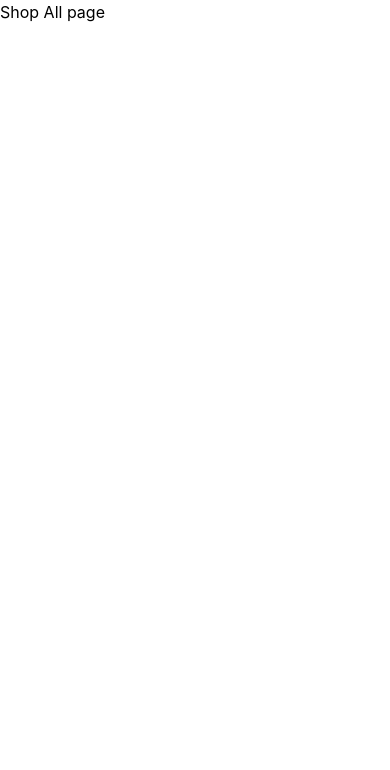
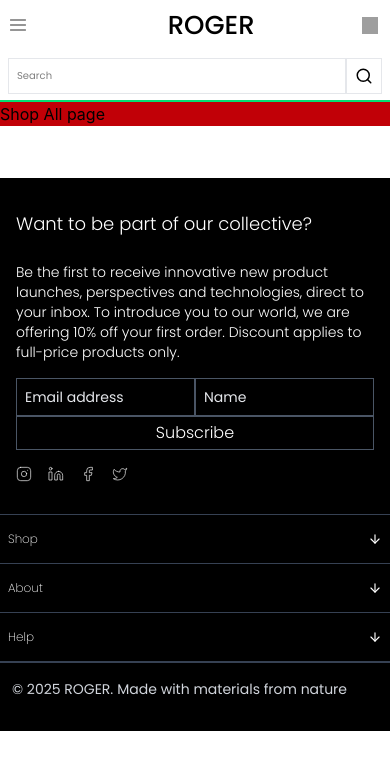
Before and after one commit to MohammedTausif/ecommerce, a React (Vite) app in the folder frontend/: page /shop-all in a window 390 px wide. Shown: the top 770 px of the page. Built offline with nearby package versions, Linux system fonts and the light colour scheme; grey boxes are pictures that could not be loaded; a web font is replaced by a local one.

Commit message:
added mobile navbar

```diff
--- a/frontend/src/App.jsx
+++ b/frontend/src/App.jsx
@@ -13,8 +13,8 @@ function App() {
     <Routes>
       <Route path='/' element={<UserLayout/>}>
       <Route index element={<Home/>}/>
+      <Route path='shop-all' element={ <ShopAll/>}/>
       </Route>
-      <Route path='shop-all' element={ <ShopAll/>}/>
     </Routes>
     </BrowserRouter>
    </>
--- a/frontend/src/components/Common/Navbar.jsx
+++ b/frontend/src/components/Common/Navbar.jsx
@@ -19,8 +19,7 @@ const Navbar = () => {
                     {/* mobile cart */}
                     <div
                         className='px-2 cursor-pointer md:hidden'
-                        onClick={'/'}
-                    >
+                        onClick={'/'} >
                         <AlignJustify size={20} className='stroke-1' />
 
                     </div>
--- a/frontend/src/components/Common/ShopAll.jsx
+++ b/frontend/src/components/Common/ShopAll.jsx
@@ -2,7 +2,7 @@ import React from 'react'
 
 const ShopAll = () => {
   return (
-    <div>
+    <div className=' mt-25 md:mt-13 bg-red-700 border-t-2 border-green-400'>
       <h1>Shop All page</h1>
     </div>
   )
--- /dev/null
+++ b/frontend/src/components/Navbar/Navbar.jsx
@@ -0,0 +1,11 @@
+import React from 'react'
+
+const Navbar = () => {
+  return (
+    <div>
+      Navbar component
+    </div>
+  )
+}
+
+export default Navbar
```
